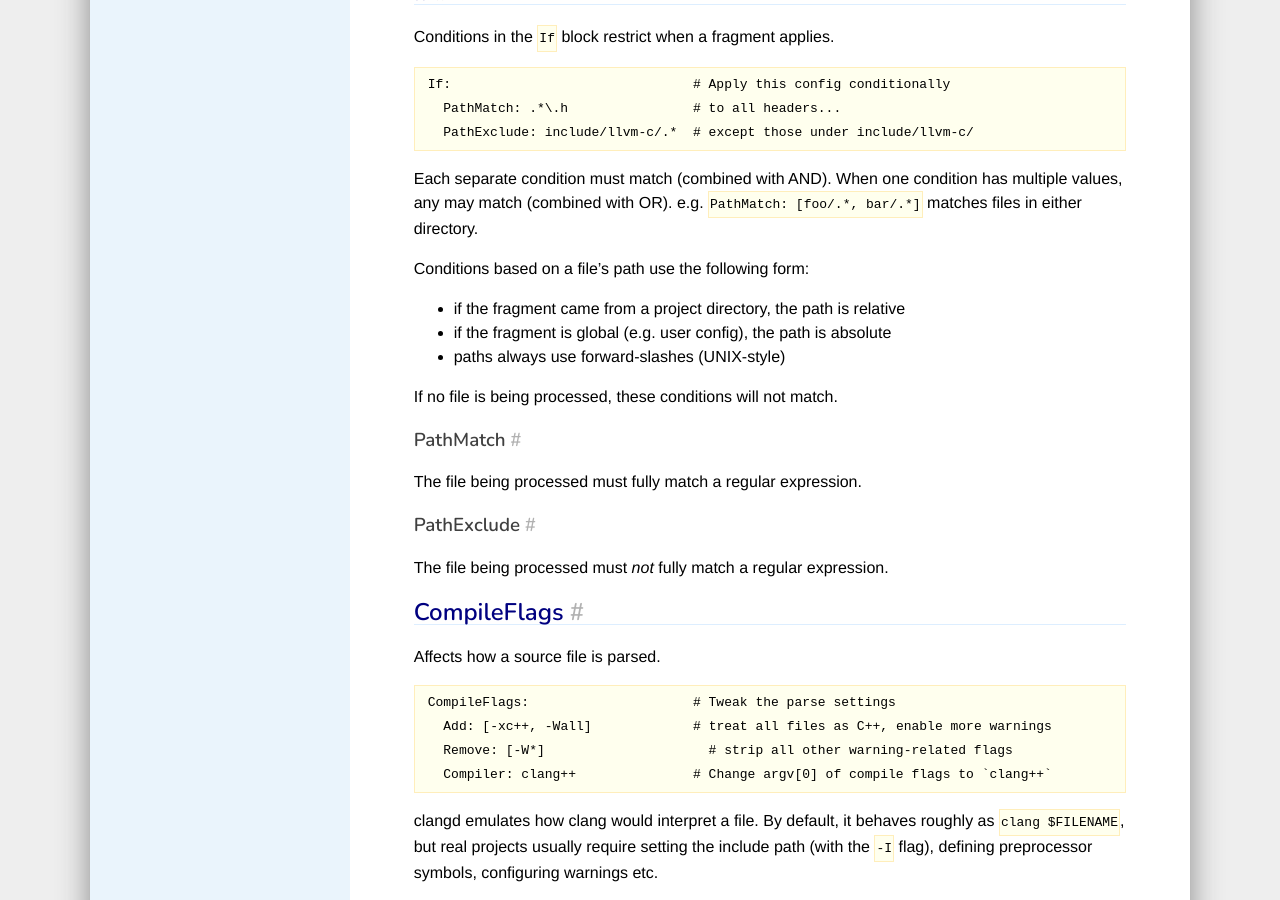
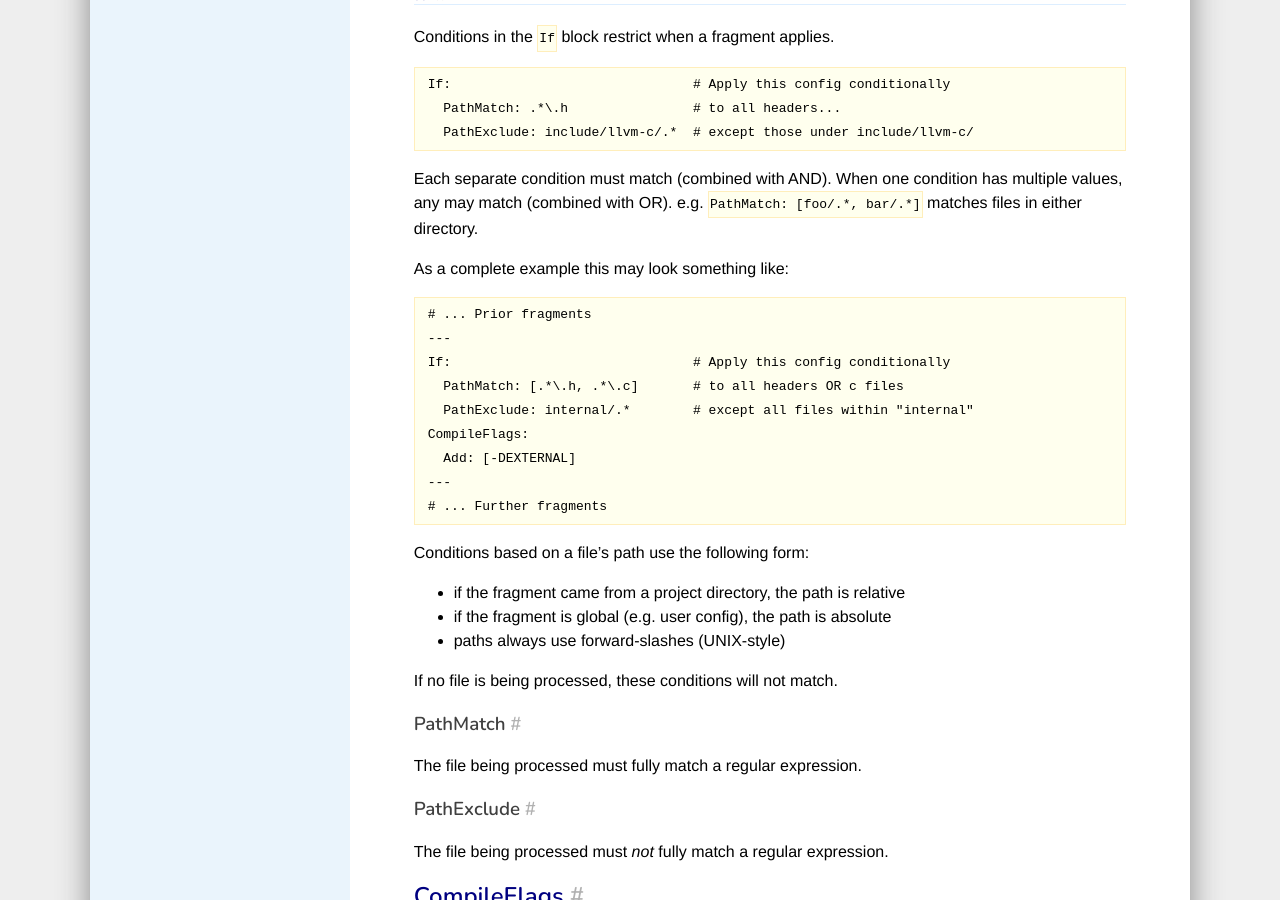
Before and after one commit to llvm/clangd-www, a Jekyll site: the page built from config.md, in a window 1280 px wide and 900 px high, scrolled down 2510 px. Built offline with Jekyll 4.4.1, drawn with Linux system fonts in a browser that asks for light colours; our own code applies the rules of GitHub Pages for plain Markdown files.

Commit message:
Give a complete conditional fragment example in configuration documentation

````diff
--- a/config.md
+++ b/config.md
@@ -66,6 +66,20 @@ If:                               # Apply this config conditionally
 Each separate condition must match (combined with AND).
 When one condition has multiple values, any may match (combined with OR).
 e.g. `PathMatch: [foo/.*, bar/.*]` matches files in either directory.
+
+As a complete example this may look something like:
+
+```yaml
+# ... Prior fragments
+---
+If:                               # Apply this config conditionally
+  PathMatch: [.*\.h, .*\.c]       # to all headers OR c files
+  PathExclude: internal/.*        # except all files within "internal"
+CompileFlags:
+  Add: [-DEXTERNAL]
+---
+# ... Further fragments
+```
 
 Conditions based on a file's path use the following form:
 
````
